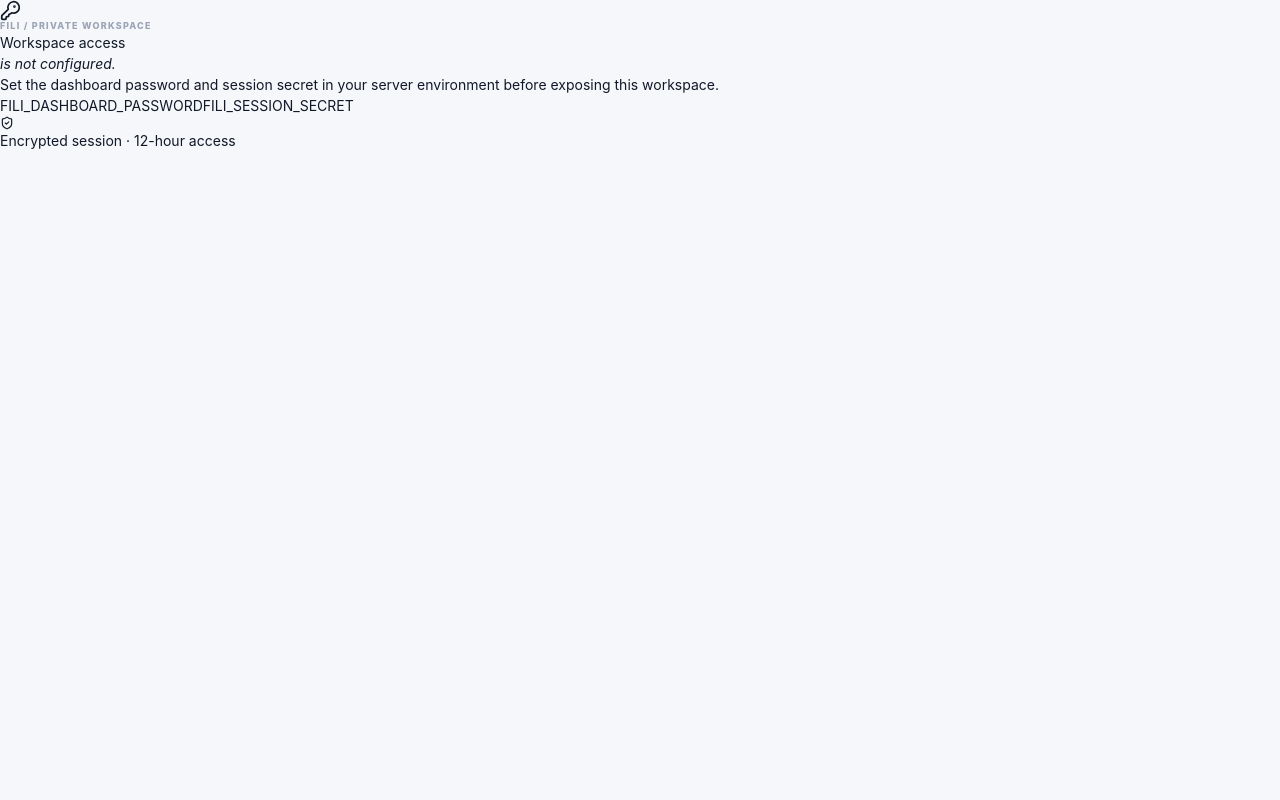
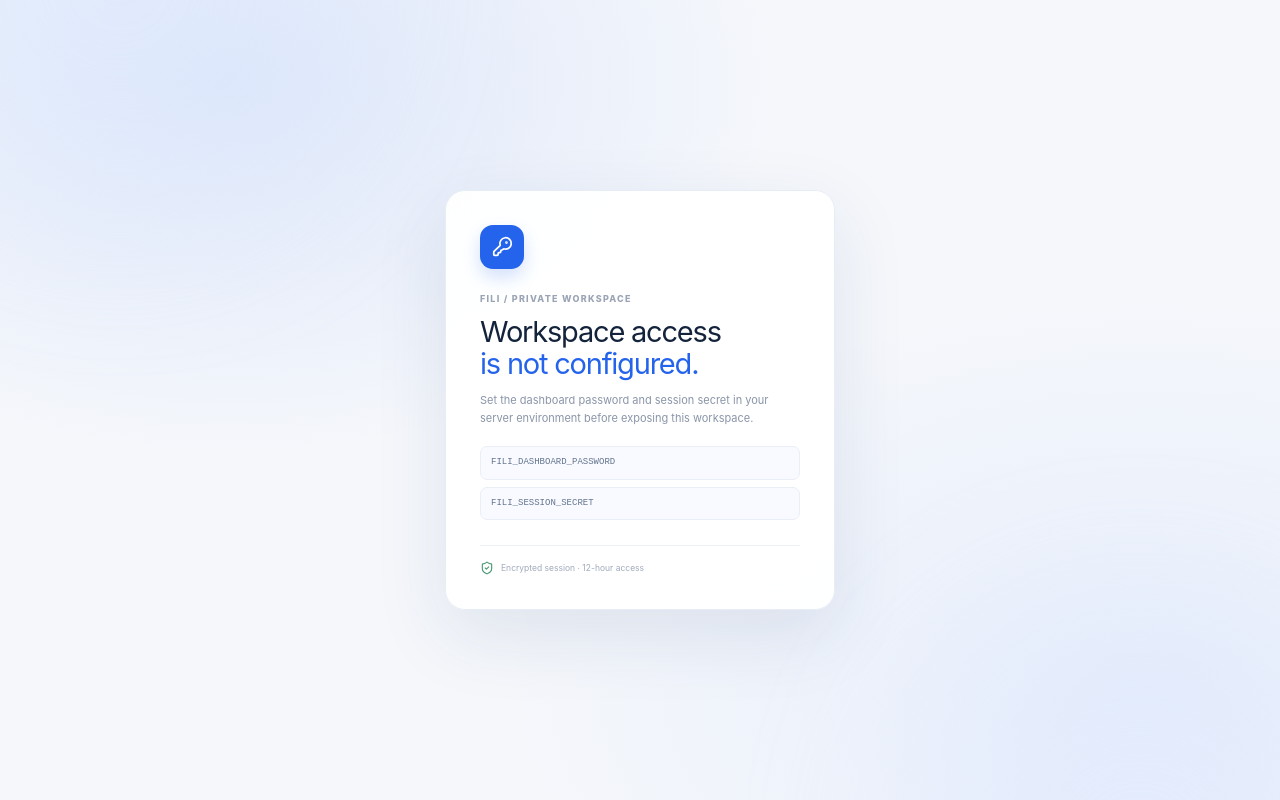
Before and after one commit to shivatmprakash9009-eng/Fili, a Next.js app in the folder frontend/: page / in a window 1280 px wide. Built offline with nearby package versions, Linux system fonts and the light colour scheme; no server answers.

Commit message:
Add private workspace access styling and configuration

```diff
--- a/frontend/app/globals.css
+++ b/frontend/app/globals.css
@@ -583,3 +583,48 @@ a { color: inherit; text-decoration: none; }
 button:focus:not(:focus-visible), a:focus:not(:focus-visible) {
   outline: none;
 }
+
+
+.auth-screen {
+  position: relative;
+  min-height: 100vh;
+  display: grid;
+  place-items: center;
+  overflow: hidden;
+  padding: 22px;
+  background:
+    radial-gradient(ellipse at 18% 10%, rgba(60,121,242,.13), transparent 37%),
+    radial-gradient(ellipse at 90% 85%, rgba(85,143,255,.09), transparent 40%),
+    #f5f7fb;
+}
+.auth-glow { position: absolute; width: 440px; height: 440px; border-radius: 50%; filter: blur(90px); pointer-events: none; opacity: .42; }
+.auth-glow-one { top: -240px; left: -100px; background: #dce9ff; }
+.auth-glow-two { bottom: -270px; right: -80px; background: #d9e5ff; }
+.auth-card {
+  position: relative;
+  z-index: 1;
+  width: min(100%, 390px);
+  padding: 34px;
+  border: 1px solid #e7edf6;
+  border-radius: 20px;
+  background: rgba(255,255,255,.94);
+  box-shadow: 0 25px 75px rgba(26,56,112,.1);
+  backdrop-filter: blur(18px);
+}
+.auth-mark { width: 44px; height: 44px; display: grid; place-items: center; margin-bottom: 25px; color: white; border-radius: 13px; background: #2463eb; box-shadow: 0 8px 18px rgba(36,99,235,.2); }
+.auth-card h1 { margin: 12px 0 0; color: #14233c; font-size: 29px; line-height: 1.1; letter-spacing: -1.2px; }
+.auth-card h1 em { color: #2463eb; font-style: normal; }
+.auth-card > p { margin: 12px 0 0; color: #8995a8; font-size: 11px; line-height: 1.6; }
+.auth-form { display: grid; gap: 10px; margin-top: 25px; }
+.auth-form label { color: #66748a; font-size: 9px; font-weight: 720; }
+.auth-form input { width: 100%; height: 43px; padding: 0 12px; outline: none; border: 1px solid #e0e7f1; border-radius: 9px; color: #26364d; background: white; font-size: 12px; transition: border-color .2s, box-shadow .2s; }
+.auth-form input:focus { border-color: #8cb2fb; box-shadow: 0 0 0 3px rgba(36,99,235,.09); }
+.auth-form .button { width: 100%; min-height: 42px; margin-top: 3px; }
+.auth-error { display: inline-flex; align-items: center; gap: 6px; color: #c45252; font-size: 9px; }
+.auth-footer { display: flex; align-items: center; gap: 7px; margin-top: 25px; padding-top: 15px; border-top: 1px solid #edf1f6; color: #a0aabb; font-size: 8.5px; }
+.auth-footer svg { color: #4d9a76; }
+.auth-config-list { display: grid; gap: 7px; margin-top: 19px; }
+.auth-config-list span { padding: 9px 10px; border: 1px solid #e9eef7; border-radius: 7px; color: #63748e; background: #f8faff; font-family: ui-monospace, SFMono-Regular, monospace; font-size: 9px; }
+.auth-loading { min-height: 100vh; display: flex; flex-direction: column; align-items: center; justify-content: center; gap: 13px; color: #8e9bb0; background: #f5f7fb; font-size: 8px; font-weight: 780; letter-spacing: 1.5px; }
+.auth-loader { width: 27px; height: 27px; border: 2px solid #dce7fb; border-top-color: #2463eb; border-radius: 50%; animation: spin .8s linear infinite; }
+@media (max-width: 480px) { .auth-card { padding: 27px 23px; } }
```
